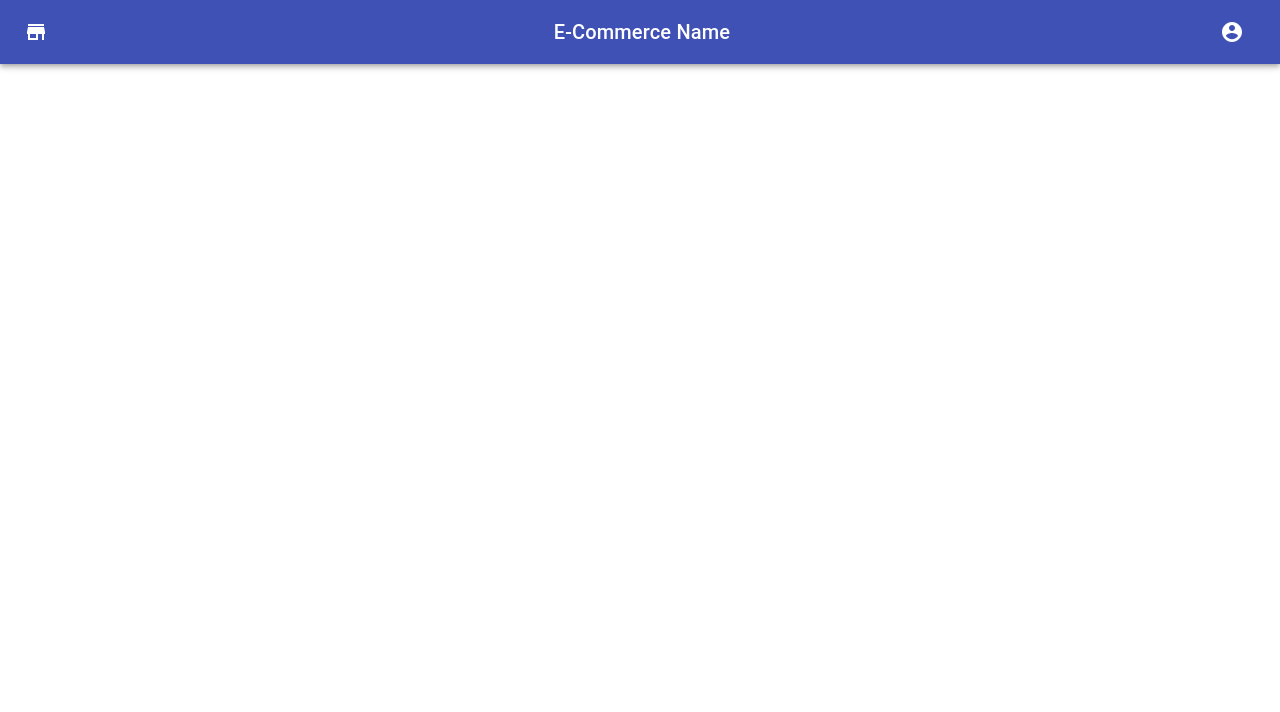
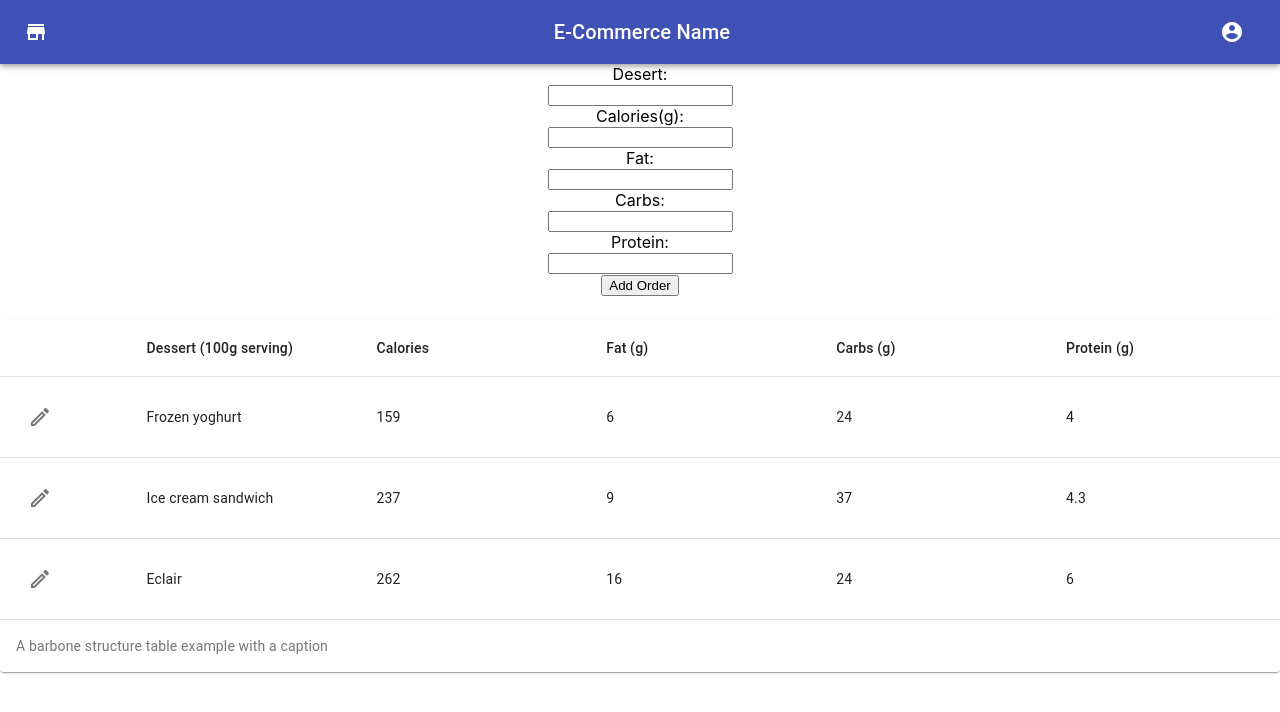
Before and after one commit to msymbolEJA/frontend-textile, a React (Create React App) app: page /new-order in a window 1280 px wide. Shown: the top 712 px of the page. Built offline with nearby package versions, Linux system fonts and the light colour scheme.

Commit message:
add new-order route but not completed

```diff
--- a/src/components/navbar/Navbar.js
+++ b/src/components/navbar/Navbar.js
@@ -24,7 +24,7 @@ const useStyles = makeStyles((theme) => ({
 }));
 
 export default function MenuAppBar() {
-  const classes = useStyles();
+  const classes = useStyles(); // eslint-disable-next-line
   const [auth, setAuth] = React.useState(true);
   const [anchorEl, setAnchorEl] = React.useState(null);
   const open = Boolean(anchorEl);
@@ -51,6 +51,10 @@ export default function MenuAppBar() {
   };
   const handleLogout = () => {
     history.push("/");
+    setAnchorEl(null);
+  };
+  const handleNewOrderPage = () => {
+    history.push("/new-order");
     setAnchorEl(null);
   };
 
@@ -98,6 +102,7 @@ export default function MenuAppBar() {
                 onClose={handleClose}
               >
                 <MenuItem onClick={handleOrdersPage}>Orders</MenuItem>
+                <MenuItem onClick={handleNewOrderPage}>New Order</MenuItem>
                 <MenuItem onClick={handleAccountPage}>Account</MenuItem>
                 <MenuItem onClick={handleLogout}>Logout</MenuItem>
               </Menu>
--- a/src/components/orders/new/Form.js
+++ b/src/components/orders/new/Form.js
@@ -0,0 +1,41 @@
+const InputForm = ({ handleSubmit, handleChange }) => {
+  return (
+    <div>
+      <form onSubmit={handleSubmit}>
+        <label>Desert:</label>
+        <br />
+        <input type="text" name="desert" id="desert" onChange={handleChange} />
+        <br />
+        <label>Calories(g):</label>
+        <br />
+        <input
+          type="number"
+          name="calory"
+          id="calory"
+          onChange={handleChange}
+        />
+        <br />
+        <label>Fat:</label>
+        <br />
+        <input type="number" name="fat" id="fat" onChange={handleChange} />
+        <br />
+        <label>Carbs:</label>
+        <br />
+        <input type="number" name="carb" id="carb" onChange={handleChange} />
+        <br />
+        <label>Protein:</label>
+        <br />
+        <input
+          type="number"
+          name="protein"
+          id="protein"
+          onChange={handleChange}
+        />
+        <br />
+        <input type="submit" value="Add Order" />
+      </form>
+    </div>
+  );
+};
+
+export default InputForm;
--- a/src/components/orders/new/NewOrder.js
+++ b/src/components/orders/new/NewOrder.js
@@ -0,0 +1,36 @@
+import { useState, useEffect } from "react";
+import PhoneList from "./Table";
+import InputForm from "./Form";
+
+function NewOrder() {
+  const [list, setList] = useState([]);
+  const [info, setInfo] = useState({
+    desert: "",
+    calory: "",
+    fat: "",
+    carb: "",
+    protein: "",
+  });
+
+  const handleSubmit = (e) => {
+    e.preventDefault();
+    console.log("HandleSubmit Button");
+    const { desert, calory, fat, carb, protein } = info;
+    setList([...list, { desert, calory, fat, carb, protein }]);
+  };
+  const handleChange = (e) => {
+    // console.log(info);
+    setInfo({ ...info, [e.target.name]: e.target.value });
+  };
+  useEffect(() => {
+    console.log("list", list);
+  }, [list]);
+  return (
+    <div className="App">
+      <InputForm handleSubmit={handleSubmit} handleChange={handleChange} />
+      <PhoneList list={list} />
+    </div>
+  );
+}
+
+export default NewOrder;
--- a/src/components/orders/new/Table.js
+++ b/src/components/orders/new/Table.js
@@ -0,0 +1,208 @@
+import React from "react";
+import { makeStyles } from "@material-ui/core/styles";
+import Table from "@material-ui/core/Table";
+import TableBody from "@material-ui/core/TableBody";
+import TableCell from "@material-ui/core/TableCell";
+import TableHead from "@material-ui/core/TableHead";
+import TableRow from "@material-ui/core/TableRow";
+import Input from "@material-ui/core/Input";
+import Paper from "@material-ui/core/Paper";
+import IconButton from "@material-ui/core/IconButton";
+// Icons
+import EditIcon from "@material-ui/icons/EditOutlined";
+import DoneIcon from "@material-ui/icons/DoneAllTwoTone";
+import RevertIcon from "@material-ui/icons/NotInterestedOutlined";
+
+const useStyles = makeStyles((theme) => ({
+  root: {
+    width: "100%",
+    marginTop: theme.spacing(3),
+    overflowX: "auto",
+  },
+  table: {
+    minWidth: 650,
+  },
+  selectTableCell: {
+    width: 60,
+  },
+  tableCell: {
+    width: 130,
+    height: 40,
+  },
+  input: {
+    width: 130,
+    height: 40,
+  },
+}));
+
+const createData = (name, calories, fat, carbs, protein) => ({
+  id: name.replace(" ", "_"),
+  name,
+  calories,
+  fat,
+  carbs,
+  protein,
+  isEditMode: false,
+});
+
+const CustomTableCell = ({ row, name, onChange }) => {
+  const classes = useStyles();
+  const { isEditMode } = row;
+  return (
+    <TableCell align="left" className={classes.tableCell}>
+      {isEditMode ? (
+        <Input
+          value={row[name]}
+          name={name}
+          onChange={(e) => onChange(e, row)}
+          className={classes.input}
+        />
+      ) : (
+        row[name]
+      )}
+    </TableCell>
+  );
+};
+
+function Orders() {
+  // get list with props and map => createData(item)
+  const [rows, setRows] = React.useState([
+    createData("Frozen yoghurt", 159, 6.0, 24, 4.0),
+    createData("Ice cream sandwich", 237, 9.0, 37, 4.3),
+    createData("Eclair", 262, 16.0, 24, 6.0),
+  ]);
+  const [previous, setPrevious] = React.useState({});
+  const classes = useStyles();
+
+  const onToggleEditMode = (id) => {
+    setRows((state) => {
+      return rows.map((row) => {
+        if (row.id === id) {
+          return { ...row, isEditMode: !row.isEditMode };
+        }
+        return row;
+      });
+    });
+  };
+
+  const onChange = (e, row) => {
+    if (!previous[row.id]) {
+      setPrevious((state) => ({ ...state, [row.id]: row }));
+    }
+    const value = e.target.value;
+    const name = e.target.name;
+    const { id } = row;
+    const newRows = rows.map((row) => {
+      if (row.id === id) {
+        return { ...row, [name]: value };
+      }
+      return row;
+    });
+    setRows(newRows);
+  };
+
+  const onRevert = (id) => {
+    const newRows = rows.map((row) => {
+      if (row.id === id) {
+        return previous[id] ? previous[id] : row;
+      }
+      return row;
+    });
+    setRows(newRows);
+    setPrevious((state) => {
+      delete state[id];
+      return state;
+    });
+    onToggleEditMode(id);
+  };
+
+  return (
+    <Paper className={classes.root}>
+      <Table className={classes.table} aria-label="caption table">
+        <caption>A barbone structure table example with a caption</caption>
+        <TableHead>
+          <TableRow>
+            <TableCell align="left" />
+            <TableCell align="left">Dessert (100g serving)</TableCell>
+            <TableCell align="left">Calories</TableCell>
+            <TableCell align="left">Fat&nbsp;(g)</TableCell>
+            <TableCell align="left">Carbs&nbsp;(g)</TableCell>
+            <TableCell align="left">Protein&nbsp;(g)</TableCell>
+          </TableRow>
+        </TableHead>
+        <TableBody>
+          {rows.map((row) => (
+            <TableRow key={row.id}>
+              <TableCell className={classes.selectTableCell}>
+                {row.isEditMode ? (
+                  <>
+                    <IconButton
+                      aria-label="done"
+                      onClick={() => onToggleEditMode(row.id)}
+                    >
+                      <DoneIcon />
+                    </IconButton>
+                    <IconButton
+                      aria-label="revert"
+                      onClick={() => onRevert(row.id)}
+                    >
+                      <RevertIcon />
+                    </IconButton>
+                  </>
+                ) : (
+                  <IconButton
+                    aria-label="delete"
+                    onClick={() => onToggleEditMode(row.id)}
+                  >
+                    <EditIcon />
+                  </IconButton>
+                )}
+              </TableCell>
+              <CustomTableCell {...{ row, name: "name", onChange }} />
+              <CustomTableCell {...{ row, name: "calories", onChange }} />
+              <CustomTableCell {...{ row, name: "fat", onChange }} />
+              <CustomTableCell {...{ row, name: "carbs", onChange }} />
+              <CustomTableCell {...{ row, name: "protein", onChange }} />
+            </TableRow>
+          ))}
+        </TableBody>
+      </Table>
+    </Paper>
+  );
+}
+
+export default Orders;
+
+// ----------------------------------------------------------------
+
+// import React from "react";
+
+// const PhoneList = ({ list }) => {
+//   return (
+//     <div>
+//       <h1>Order List</h1>
+//       <table style={{ width: "80%", margin: "5vh" }}>
+//         <thead>
+//           <tr>
+//             <th>Desert</th>
+//             <th>Calories</th>
+//             <th>Fat(g)</th>
+//           </tr>
+//         </thead>
+//         <tbody>
+//           {list.length === 0
+//             ? null
+//             : list.map((item, index) => (
+//                 <tr key={index}>
+//                   <td>{item.desert}</td>
+//                   <td>{item.calory}</td>
+//                   <td>{item.fat}</td>
+//                 </tr>
+//               ))}
+//         </tbody>
+//       </table>
+//     </div>
+//   );
+// };
+
+// export default PhoneList;
--- a/src/router/Router.js
+++ b/src/router/Router.js
@@ -4,6 +4,7 @@ import Orders from "../components/orders/Orders";
 import Account from "../components/account/Account";
 import Login from "../components/login/Login";
 import Navbar from "../components/navbar/Navbar";
+import NewOrder from "../components/orders/new/NewOrder";
 
 const AppRouter = () => {
   return (
@@ -22,6 +23,7 @@ const DefaultContainer = () => (
     <Route path="/dashboard" component={Dashboard} />
     <Route path="/orders" component={Orders} />
     <Route path="/account" component={Account} />
+    <Route path="/new-order" component={NewOrder} />
   </div>
 );
 
```
